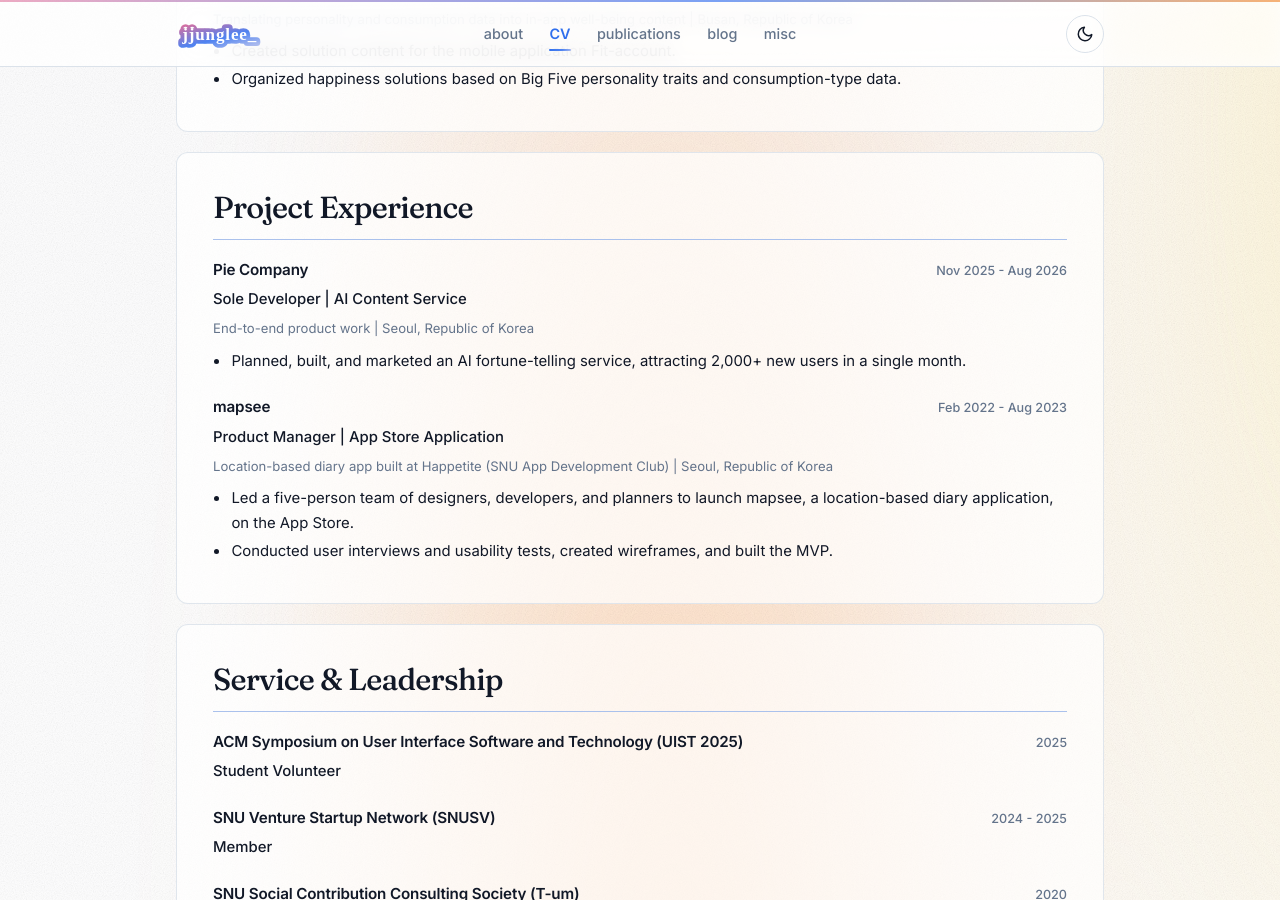
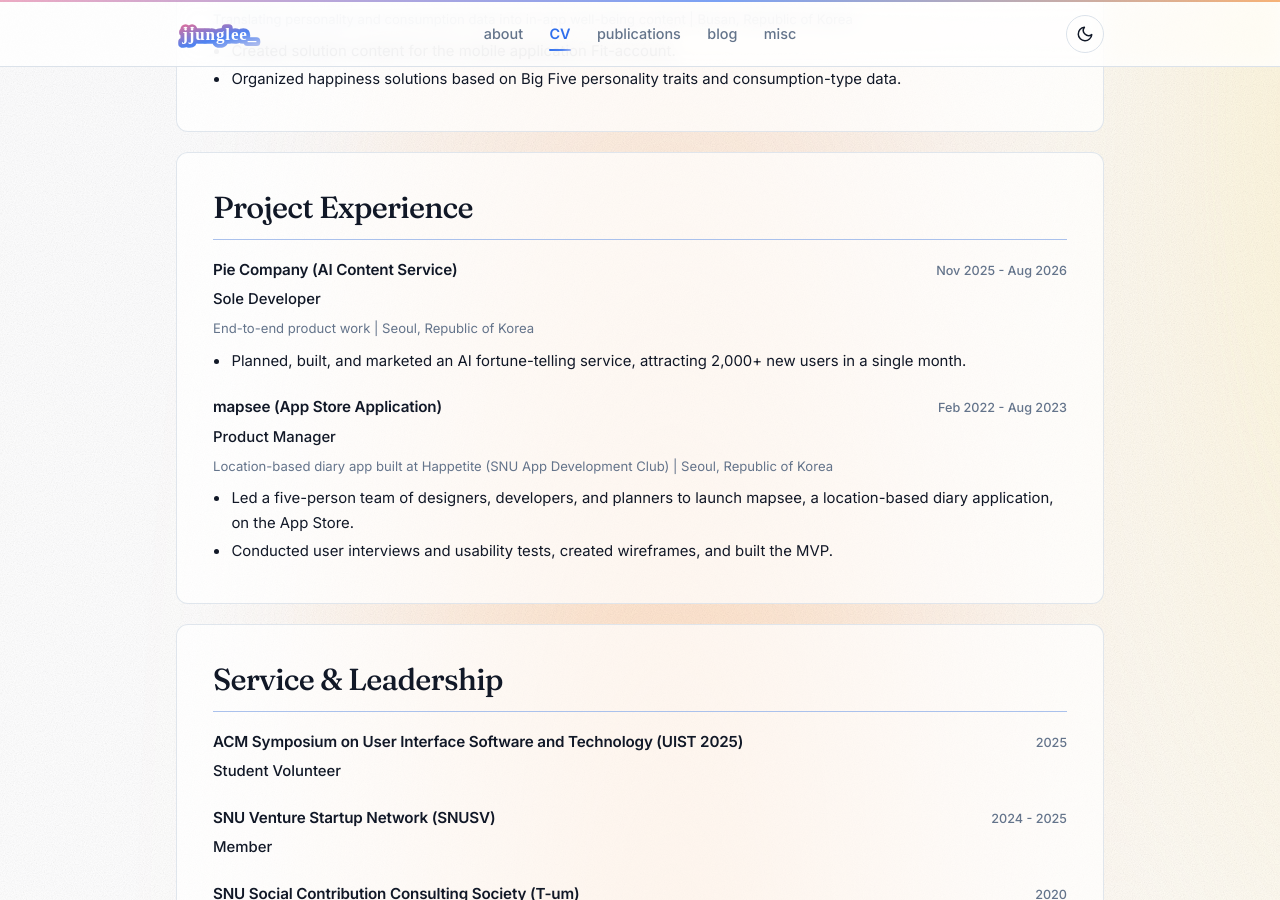
Before and after one commit to leejungp2/leejungp2.github.io, a Jekyll site: the page built from _pages/cv.md, in a window 1280 px wide and 900 px high, scrolled down 4000 px. Built offline with Jekyll 4.4.1, drawn with Linux system fonts in a browser that asks for light colours.

Commit message:
Move project type into heading for CV project experience entries

```diff
--- a/_pages/cv.md
+++ b/_pages/cv.md
@@ -197,16 +197,16 @@ action_url: /assets/files/Jung_Lee_CV.pdf
     <h2 id="cv-projects">Project Experience</h2>
     <div class="cv-section-content">
       <article class="cv-entry">
-        <div class="entry-head"><h3>Pie Company</h3><span class="entry-date">Nov 2025 - Aug 2026</span></div>
-        <p class="cv-role">Sole Developer | AI Content Service</p>
+        <div class="entry-head"><h3>Pie Company (AI Content Service)</h3><span class="entry-date">Nov 2025 - Aug 2026</span></div>
+        <p class="cv-role">Sole Developer</p>
         <p class="cv-meta">End-to-end product work | Seoul, Republic of Korea</p>
         <ul class="cv-bullets">
           <li>Planned, built, and marketed an AI fortune-telling service, attracting 2,000+ new users in a single month.</li>
         </ul>
       </article>
       <article class="cv-entry">
-        <div class="entry-head"><h3><a href="{{ '/projects/mapsee/' | relative_url }}">mapsee</a></h3><span class="entry-date">Feb 2022 - Aug 2023</span></div>
-        <p class="cv-role">Product Manager | App Store Application</p>
+        <div class="entry-head"><h3><a href="{{ '/projects/mapsee/' | relative_url }}">mapsee</a> (App Store Application)</h3><span class="entry-date">Feb 2022 - Aug 2023</span></div>
+        <p class="cv-role">Product Manager</p>
         <p class="cv-meta">Location-based diary app built at Happetite (SNU App Development Club) | Seoul, Republic of Korea</p>
         <ul class="cv-bullets">
           <li>Led a five-person team of designers, developers, and planners to launch mapsee, a location-based diary application, on the App Store.</li>
```
